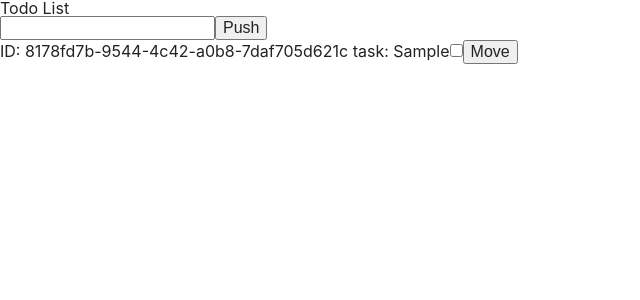
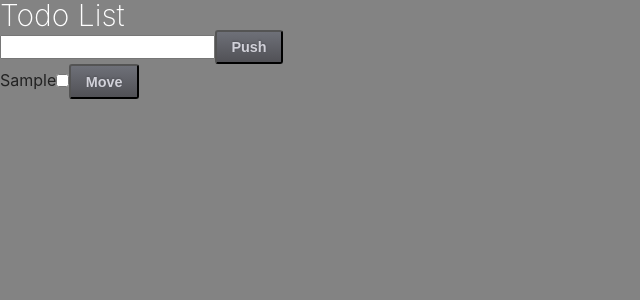
Before and after one commit to Alex-it-work/ToDo-react-redux-saga, a React (Create React App) app: page / in a window 1280 px wide. Both pictures are taken after typing "Sample" into the empty fields and a click on the button "Push". Shown: the top 300 px of the page, without its empty margins (0-640 px from the left). Built offline with nearby package versions, Linux system fonts and the light colour scheme.

Commit message:
add styles on button and main styles for page

```diff
--- /dev/null
+++ b/src/components/TasksList/TaskList.module.scss
@@ -0,0 +1,22 @@
+button {
+  position: relative;
+  display: inline-block;
+  font-size: 90%;
+  font-weight: 700;
+  color: rgb(209, 209, 217);
+  text-decoration: none;
+  text-shadow: 0 -1px 2px rgba(0, 0, 0, 0.2);
+  padding: 0.5em 1em;
+  outline: none;
+  border-radius: 3px;
+  background: linear-gradient(rgb(110, 112, 120), rgb(81, 81, 86))
+    rgb(110, 112, 120);
+  transition: 0.2s ease-in-out;
+}
+button:hover:not(:active) {
+  background: linear-gradient(rgb(126, 126, 134), rgb(70, 71, 76))
+    rgb(126, 126, 134);
+}
+button:active {
+  background: linear-gradient(rgb(76, 77, 82), rgb(56, 57, 62)) rgb(76, 77, 82);
+}
--- a/src/components/TasksList/index.jsx
+++ b/src/components/TasksList/index.jsx
@@ -1,6 +1,7 @@
 import React from 'react';
 import { connect } from 'react-redux';
 import { updateTaskAction, deleteTaskAction } from '../../actions';
+import styles from './TaskList.module.scss';
 
 function TasksList (props) {
   const { tasks, isFetching, error, updateTask, deleteTask } = props;
@@ -13,17 +14,11 @@ function TasksList (props) {
       deleteTask(id);
     };
     return (
-      <>
-        <li key={id}>
-          ID: {id} task: {task}
-          <input
-            type='checkbox'
-            checked={isDone}
-            onChange={isDoneTaskHandler}
-          />
-          <button onClick={deleteHandler}>Move</button>
-        </li>
-      </>
+      <li key={id} className={styles.task}>
+        <span> {task}</span>
+        <input type='checkbox' checked={isDone} onChange={isDoneTaskHandler} />
+        <button onClick={deleteHandler}>Move</button>
+      </li>
     );
   };
 
@@ -31,7 +26,7 @@ function TasksList (props) {
     <>
       {isFetching && <div>Loading...</div>}
       {error && <div>ERROR</div>}
-      <ul>{tasks.map(mapTask)}</ul>
+      <ul className={styles.tasks}>{tasks.map(mapTask)}</ul>
     </>
   );
 }
--- /dev/null
+++ b/src/pages/ToDoPage/ToDoPage.module.scss
@@ -0,0 +1,9 @@
+.todoApp {
+  h1 {
+    font-weight: 200;
+    color: white;
+    font-size: 30px;
+  }
+  background-color: rgb(131, 131, 131);
+  height: 100vh;
+}
--- a/src/pages/ToDoPage/index.jsx
+++ b/src/pages/ToDoPage/index.jsx
@@ -1,10 +1,11 @@
 import React from 'react';
 import AddTask from '../../components/AddTask';
 import TasksList from '../../components/TasksList';
+import styles from './ToDoPage.module.scss';
 
 function ToDoPage () {
   return (
-    <div className='todo-app'>
+    <div className={styles.todoApp}>
       <h1>Todo List</h1>
       <AddTask />
       <TasksList />
```
